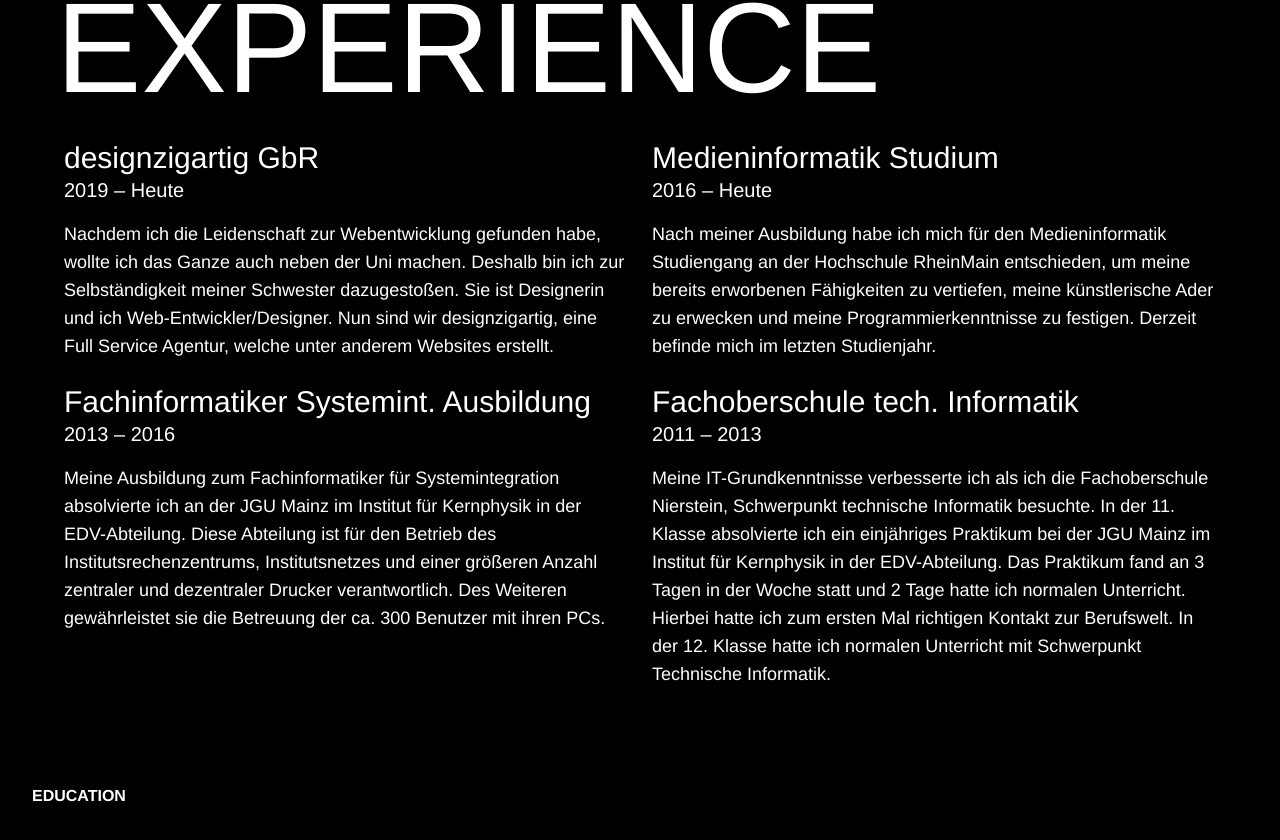
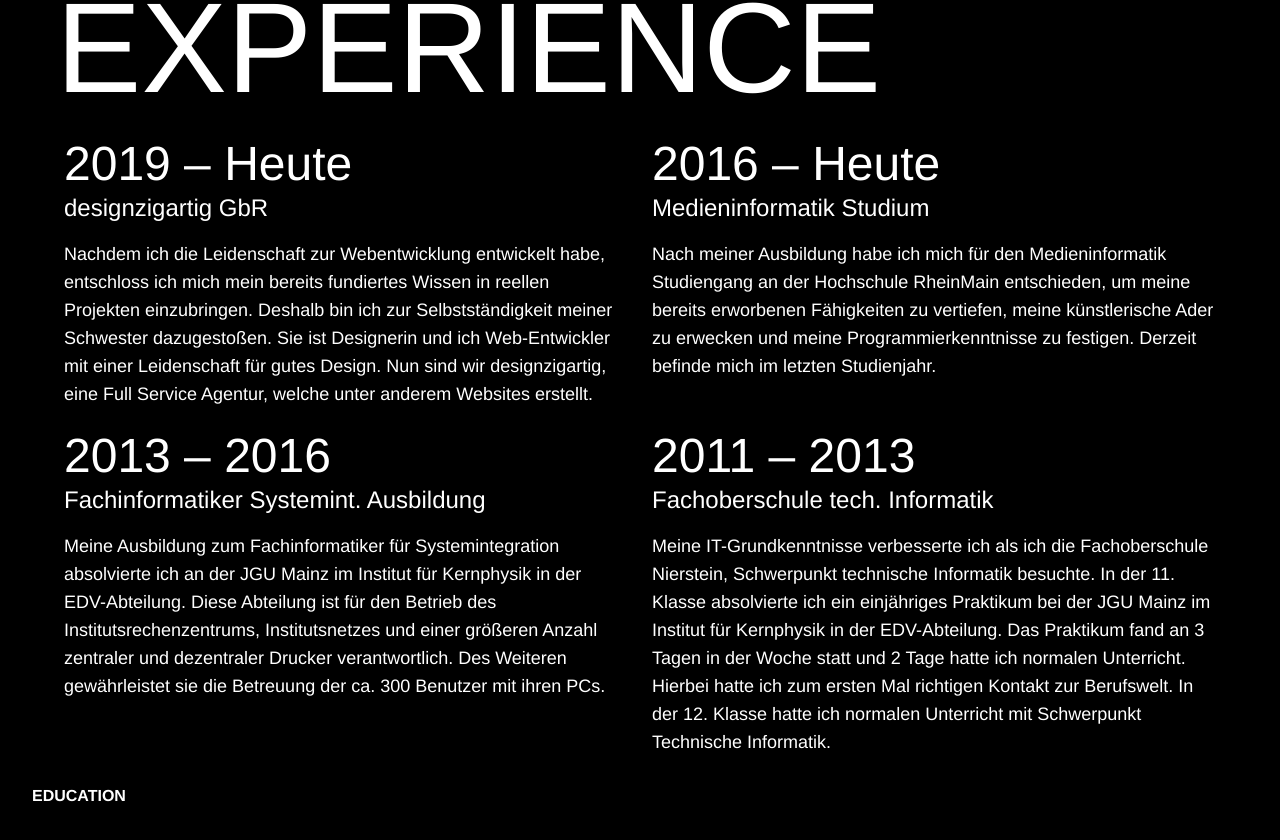
Before and after one commit to Flojan/portfolio, a Vue app: page / in a window 1280 px wide. Shown: the part 1786-2626 px from the top of the page. Built offline with nearby package versions, Linux system fonts and the light colour scheme; a web font is replaced by a local one.

Commit message:
Experience section adjusted

```diff
--- a/src/views/Experience.vue
+++ b/src/views/Experience.vue
@@ -6,20 +6,21 @@
       </h2>
     </div>
     <div class="grid grid-cols-1 lg:grid-cols-2 gap-6">
-      <div>
-        <h3 class="text-3xl">designzigartig GbR</h3>
-        <h4 class="text-xl pb-4">2019 – Heute</h4>
+      <div class="pb-8 lg:pb-0">
+        <h3 class="text-5xl pb-1">2019 – Heute</h3>
+        <h4 class="text-2xl pb-4">designzigartig GbR</h4>
         <p class="text-lg">
-          Nachdem ich die Leidenschaft zur Webentwicklung gefunden habe, wollte
-          ich das Ganze auch neben der Uni machen. Deshalb bin ich zur
-          Selbständigkeit meiner Schwester dazugestoßen. Sie ist Designerin und
-          ich Web-Entwickler/Designer. Nun sind wir designzigartig, eine Full
-          Service Agentur, welche unter anderem Websites erstellt.
+          Nachdem ich die Leidenschaft zur Webentwicklung entwickelt habe,
+          entschloss ich mich mein bereits fundiertes Wissen in reellen
+          Projekten einzubringen. Deshalb bin ich zur Selbstständigkeit meiner
+          Schwester dazugestoßen. Sie ist Designerin und ich Web-Entwickler mit
+          einer Leidenschaft für gutes Design. Nun sind wir designzigartig, eine
+          Full Service Agentur, welche unter anderem Websites erstellt.
         </p>
       </div>
-      <div>
-        <h3 class="text-3xl">Medieninformatik Studium</h3>
-        <h4 class="text-xl pb-4">2016 – Heute</h4>
+      <div class="pb-8 lg:pb-0">
+        <h3 class="text-5xl pb-1">2016 – Heute</h3>
+        <h4 class="text-2xl pb-4">Medieninformatik Studium</h4>
         <p class="text-lg">
           Nach meiner Ausbildung habe ich mich für den Medieninformatik
           Studiengang an der Hochschule RheinMain entschieden, um meine bereits
@@ -28,9 +29,9 @@
           mich im letzten Studienjahr.
         </p>
       </div>
-      <div>
-        <h3 class="text-3xl">Fachinformatiker Systemint. Ausbildung</h3>
-        <h4 class="text-xl pb-4">2013 – 2016</h4>
+      <div class="pb-8 lg:pb-0">
+        <h3 class="text-5xl pb-1">2013 – 2016</h3>
+        <h4 class="text-2xl pb-4">Fachinformatiker Systemint. Ausbildung</h4>
         <p class="text-lg">
           Meine Ausbildung zum Fachinformatiker für Systemintegration
           absolvierte ich an der JGU Mainz im Institut für Kernphysik in der
@@ -40,9 +41,9 @@
           gewährleistet sie die Betreuung der ca. 300 Benutzer mit ihren PCs.
         </p>
       </div>
-      <div>
-        <h3 class="text-3xl">Fachoberschule tech. Informatik</h3>
-        <h4 class="text-xl pb-4">2011 – 2013</h4>
+      <div class="pb-8 lg:pb-0">
+        <h3 class="text-5xl pb-1">2011 – 2013</h3>
+        <h4 class="text-2xl pb-4">Fachoberschule tech. Informatik</h4>
         <p class="text-lg">
           Meine IT-Grundkenntnisse verbesserte ich als ich die Fachoberschule
           Nierstein, Schwerpunkt technische Informatik besuchte. In der 11.
```
